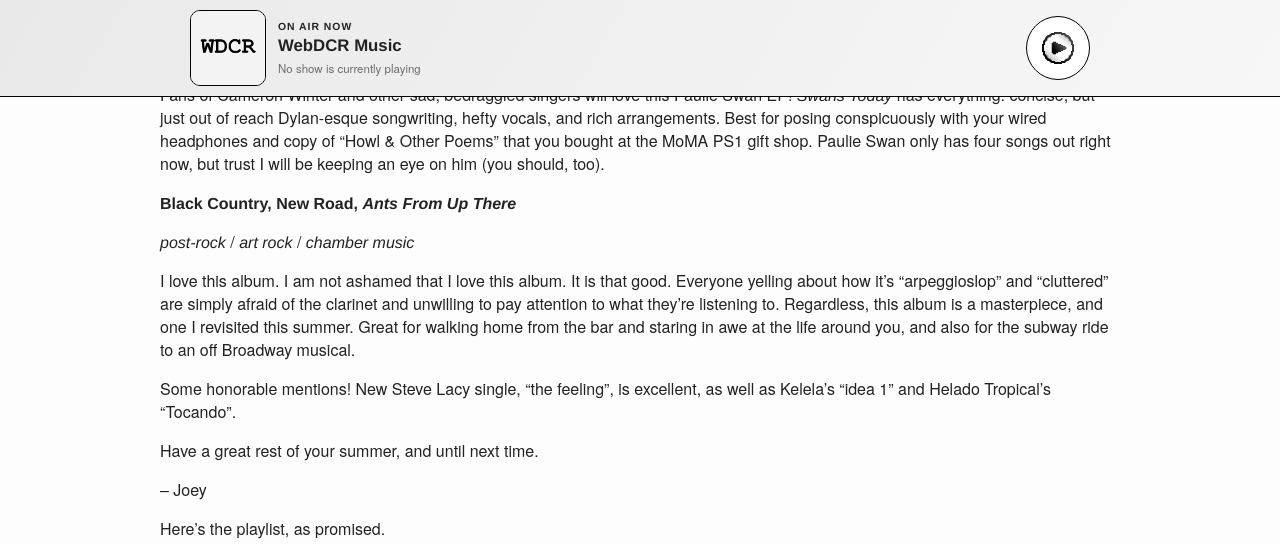
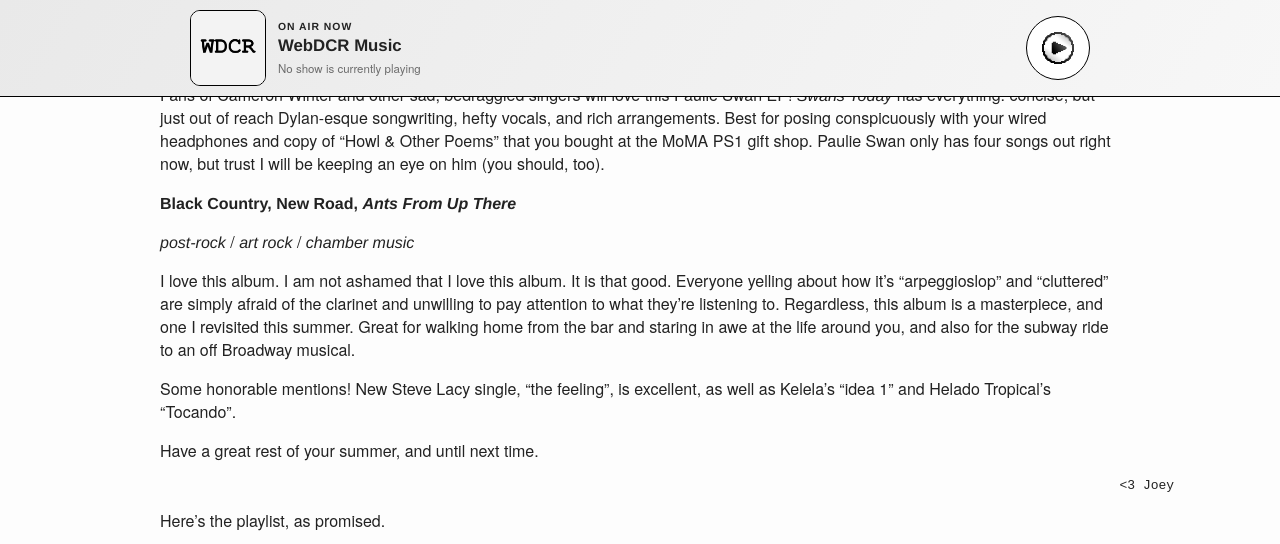
Before and after one commit to webdcr/webdcr.github.io, a Jekyll site: the page built from _musicblog/2026-07-17-joey’s-26x-music-round-up.md, in a window 1280 px wide and 900 px high, scrolled down 1222 px, cut to the strip 0-544 px from the top of the window. Built offline with Jekyll 4.4.1, drawn with Linux system fonts in a browser that asks for light colours; some web fonts are replaced.

Commit message:
Update Music Blog “2026-07-17-joey’s-26x-music-round-up”

```diff
--- a/_musicblog/2026-07-17-joey’s-26x-music-round-up.md
+++ b/_musicblog/2026-07-17-joey’s-26x-music-round-up.md
@@ -48,7 +48,7 @@
 
 Have a great rest of your summer, and until next time.
 
---  Joey
+                                                                                                                               <3 Joey
 
 Here’s the playlist, as promised.
 
```
